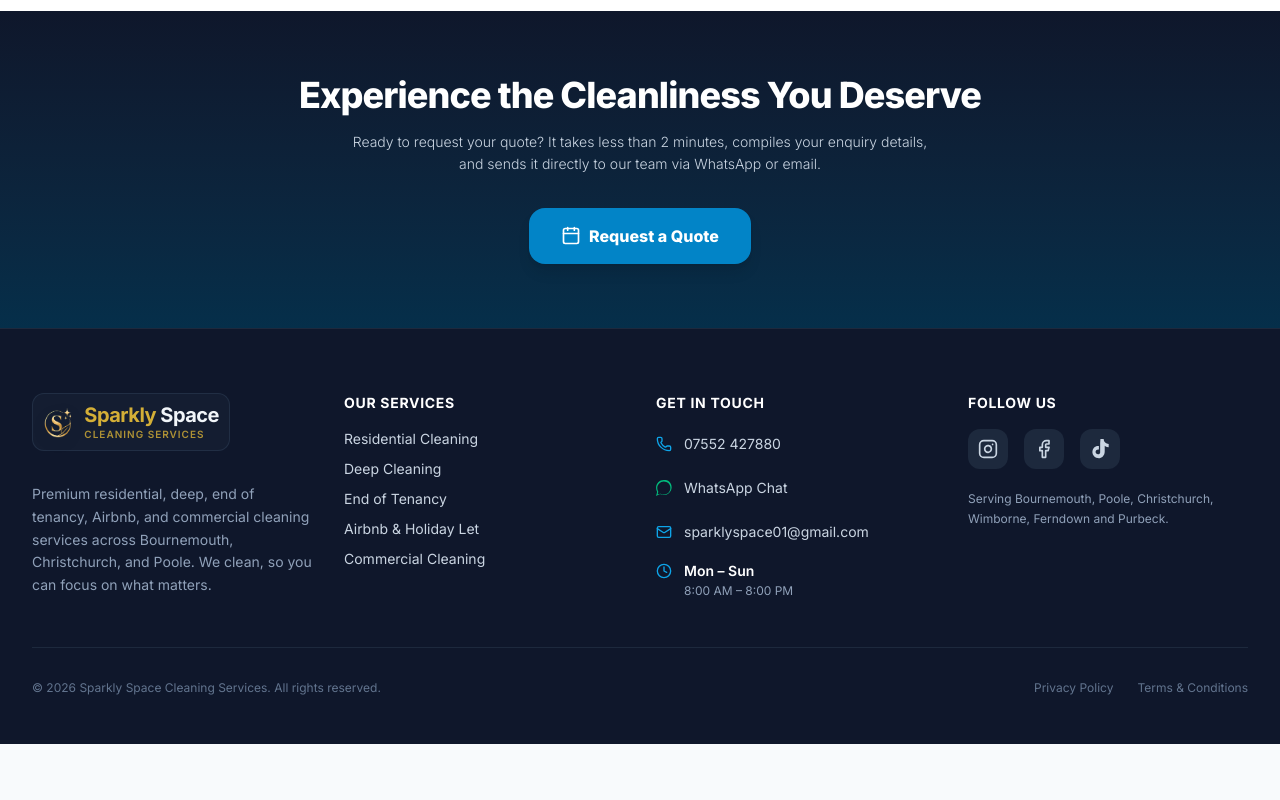
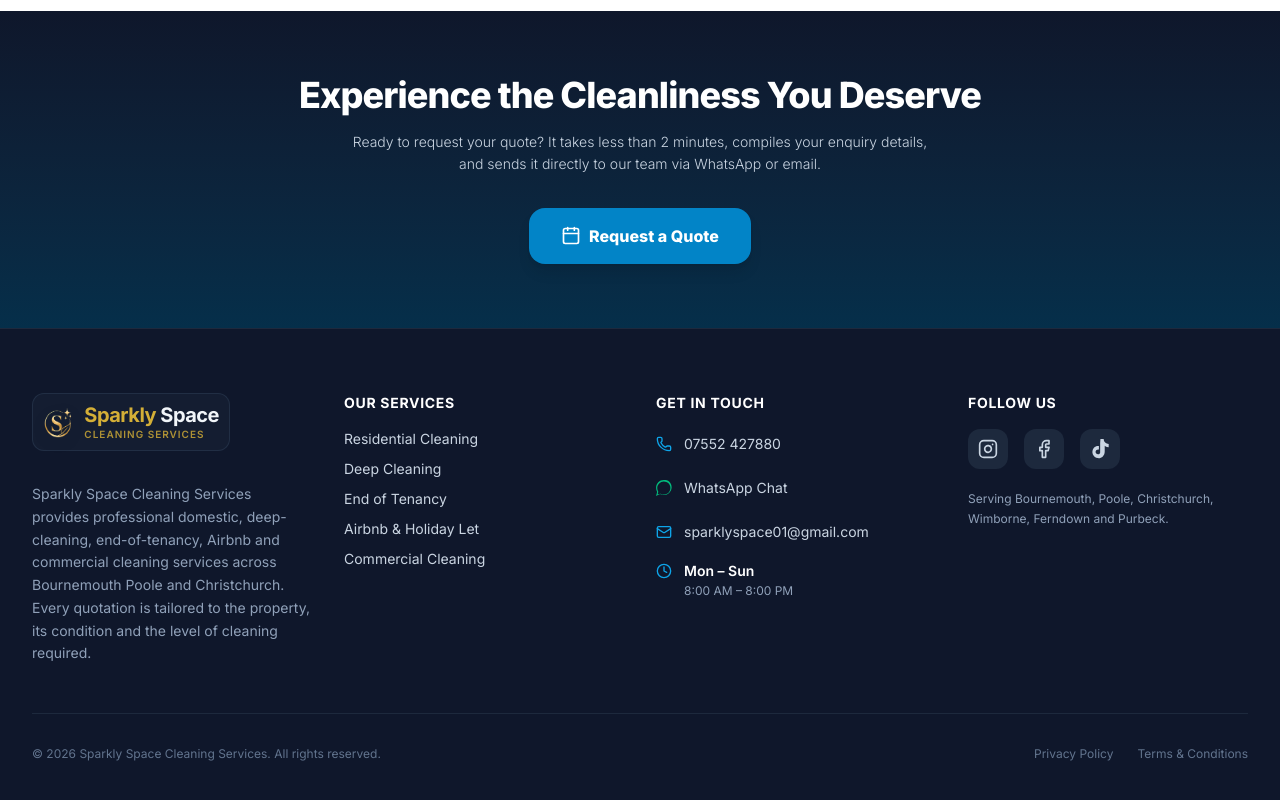
Before and after one commit to 4Buckscodes/sparklyspace, a Next.js app: page / in a window 1280 px wide. Shown: the part 3664-4464 px from the top of the page. Before the commit the page ends 4408 px from the top, so only its background shows below. Built offline with nearby package versions, Linux system fonts and the light colour scheme.

Commit message:
Update footer business description

```diff
--- a/components/layout/Footer.tsx
+++ b/components/layout/Footer.tsx
@@ -23,7 +23,7 @@ export default function Footer() {
               <Logo iconOnly={false} className="h-9 w-auto" lightText={true} />
             </Link>
             <p className="text-slate-400 text-sm leading-relaxed mt-4">
-              Premium residential, deep, end of tenancy, Airbnb, and commercial cleaning services across Bournemouth, Christchurch, and Poole. We clean, so you can focus on what matters.
+              Sparkly Space Cleaning Services provides professional domestic, deep-cleaning, end-of-tenancy, Airbnb and commercial cleaning services across Bournemouth Poole and Christchurch. Every quotation is tailored to the property, its condition and the level of cleaning required.
             </p>
           </div>
 
```
